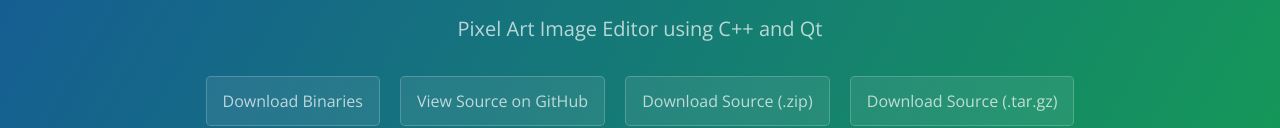
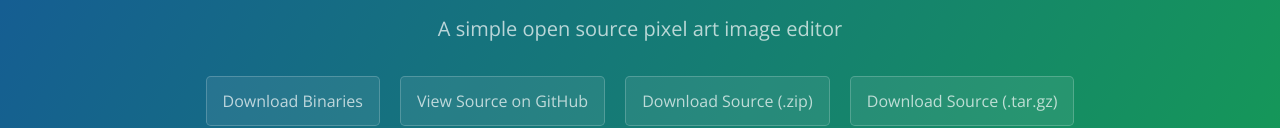
Before and after one commit to LeoBusta/PixelBooster, a plain HTML site: page index.html in a window 1280 px wide. Shown: the part 280-408 px from the top of the page. Drawn offline with nearby package versions, Linux system fonts and the light colour scheme.

Commit message:
changing the page subtitle.

```diff
--- a/index.html
+++ b/index.html
@@ -27,7 +27,7 @@
 		<section class="page-header">
 			<img src="images/home/app_icon.png"/>
 			<h1 class="project-name">Pixel::Booster</h1>
-			<h2 class="project-tagline">Pixel Art Image Editor using C++ and Qt</h2>
+			<h2 class="project-tagline">A simple open source pixel art image editor</h2>
 			<a href="https://github.com/RicardoBusta/PixelBooster/releases" class="btn">Download Binaries</a>
 			<a href="https://github.com/RicardoBusta/PixelBooster" class="btn">View Source on GitHub</a>
 			<a href="https://github.com/RicardoBusta/PixelBooster/zipball/master" class="btn">Download Source (.zip)</a>
```
